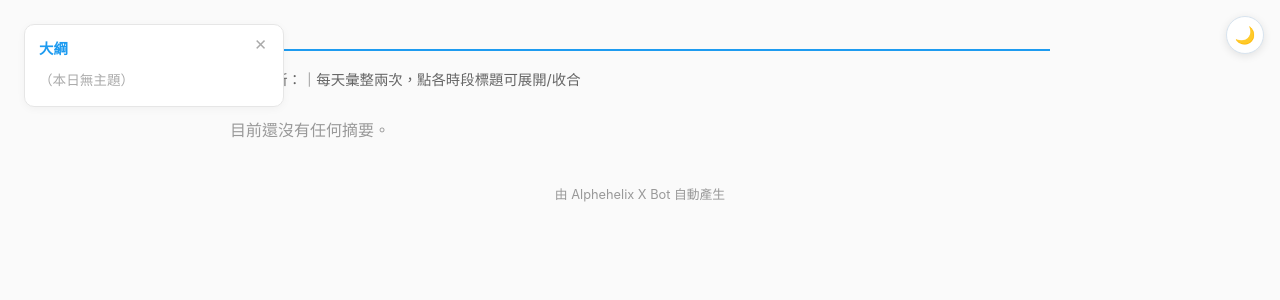
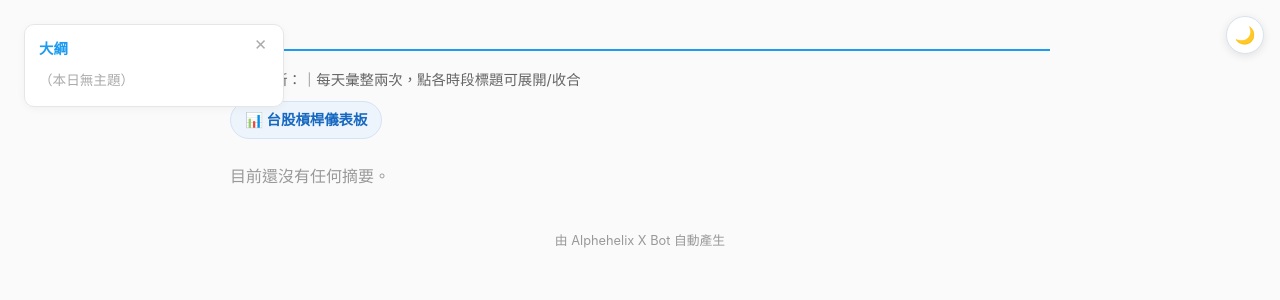
Before and after one commit to 11087tim/AlphaHelix_bot, a Python web app: template templates/site.html in a window 1280 px wide. Shown: the top 300 px of the page. Run offline with Jinja, Linux system fonts and the light colour scheme; the template is opened without the code that fills it, so the values that code supplies are empty.

Commit message:
feat: 首頁加台股槓桿儀表板導覽連結
Co-Authored-By: Claude Opus 4.8 <noreply@anthropic.com>

```diff
--- a/templates/site.html
+++ b/templates/site.html
@@ -19,7 +19,12 @@
   <style>
     body { font-family: -apple-system, "Noto Sans TC", sans-serif; max-width: 820px; margin: 0 auto; padding: 24px; line-height: 1.7; color: #1a1a1a; background: #fafafa; }
     h1 { font-size: 1.6rem; border-bottom: 2px solid #1d9bf0; padding-bottom: 8px; }
-    .meta { color: #666; font-size: 0.9rem; margin-bottom: 24px; }
+    .meta { color: #666; font-size: 0.9rem; margin-bottom: 8px; }
+    .navlinks { margin: 0 0 24px; }
+    .navlinks a { display: inline-block; padding: 6px 14px; border-radius: 999px; font-size: 0.9rem;
+      font-weight: 600; text-decoration: none; color: #1668c0; background: #eef4fb; border: 1px solid #d3e3f5; }
+    .navlinks a:hover { background: #e0edfb; }
+    :root[data-theme="dark"] .navlinks a { color: #7cc0f0; background: #16202b; border-color: #274156; }
     details.hour { background: #fff; border: 1px solid #e6e6e6; border-radius: 10px; margin: 12px 0; overflow: hidden; }
     details.hour > summary { cursor: pointer; padding: 14px 18px; font-size: 1.1rem; font-weight: 600; color: #1d9bf0; list-style: none; user-select: none; }
     details.hour > summary::-webkit-details-marker { display: none; }
@@ -163,6 +168,7 @@
 
   <h1>{{ title }}</h1>
   <p class="meta">最後更新：{{ updated_at }}｜每天彙整兩次，點各時段標題可展開/收合</p>
+  <p class="navlinks"><a href="leverage.html">📊 台股槓桿儀表板</a></p>
 
   {% if dates %}
   <div class="datebar">
```
